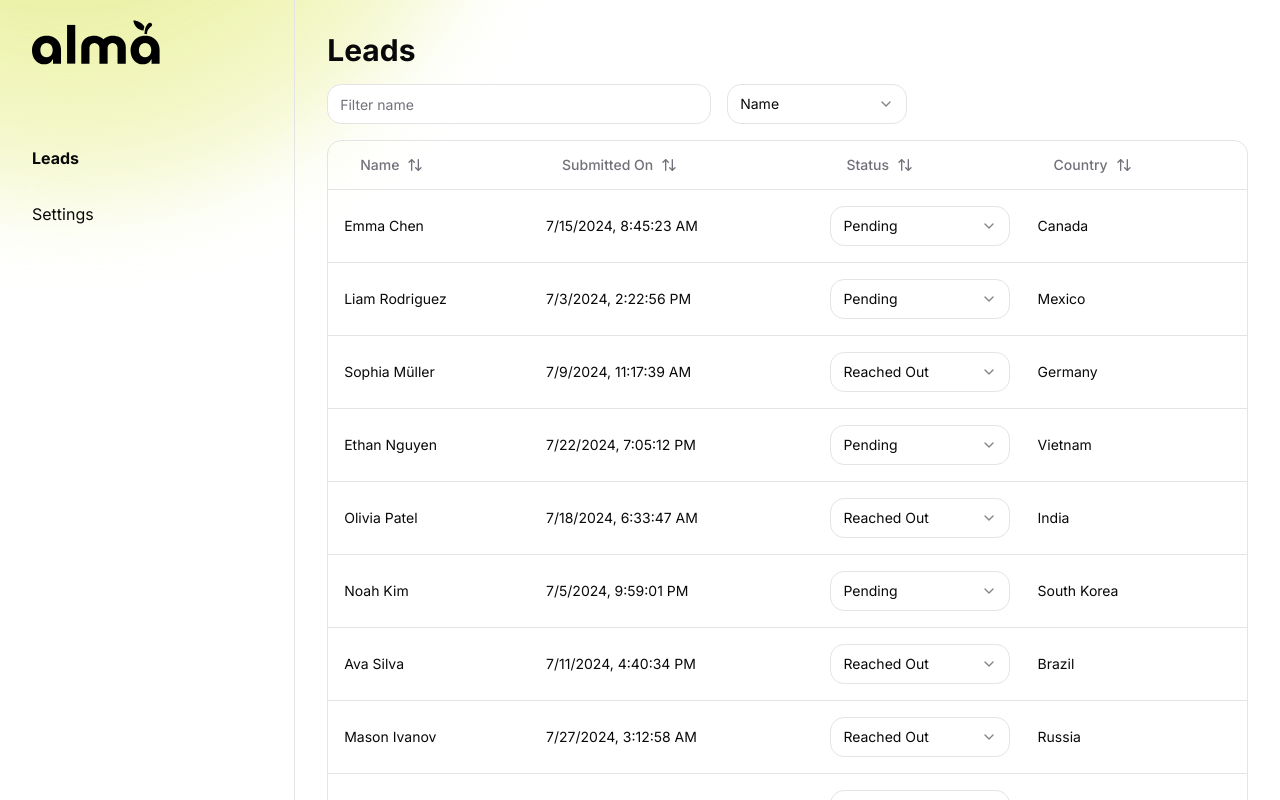
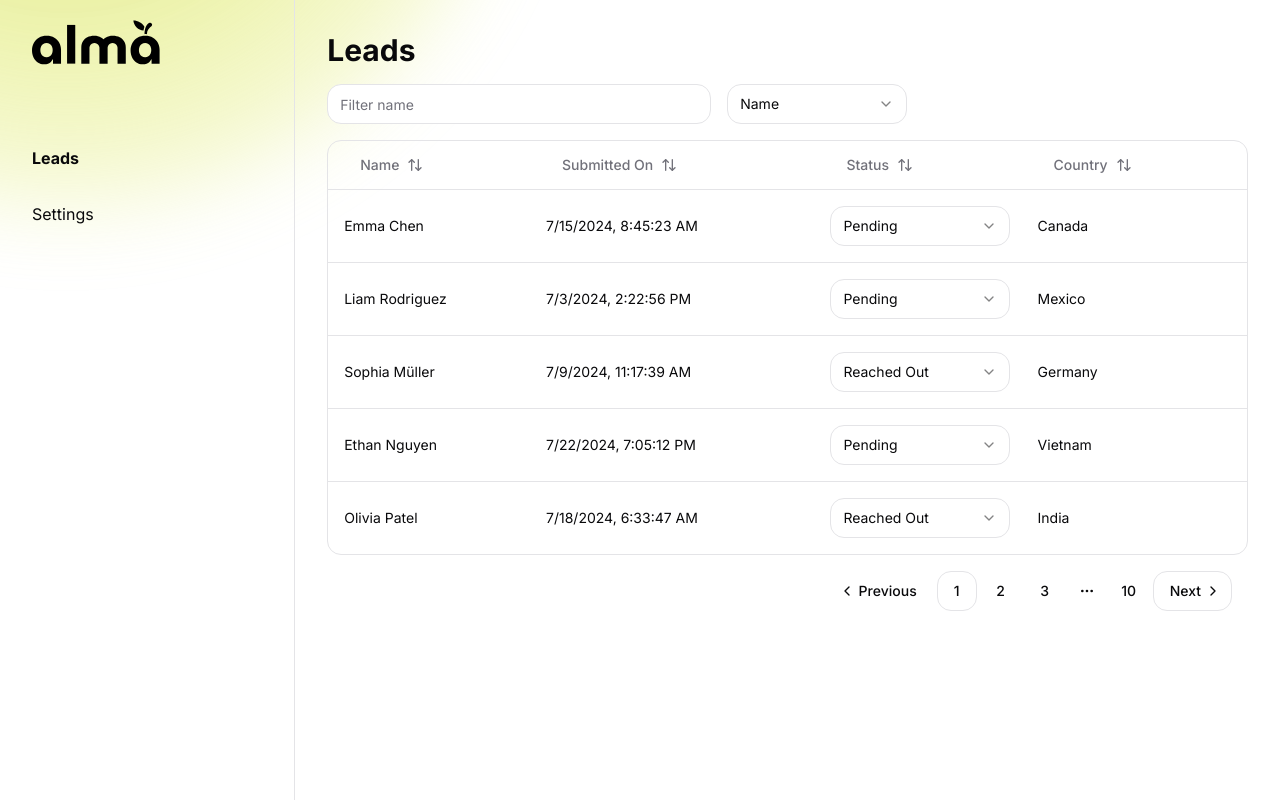
Before and after one commit to tejasvajaitly/alma, a Next.js app: page /dashboard in a window 1280 px wide. Shown: the top 800 px of the page. Built offline with nearby package versions, Linux system fonts and the light colour scheme; no server answers.

Commit message:
ui fixes

```diff
--- a/src/app/dashboard/layout.tsx
+++ b/src/app/dashboard/layout.tsx
@@ -9,7 +9,7 @@
   const pathname = usePathname();
 
   return (
-    <div className="flex flex-row h-screen">
+    <div className="flex flex-row h-full min-h-screen">
       <div className="absolute -top-[86%] -left-[30%] w-[900px] h-[900px] bg-gradient-radial from-[#c1d114] via-[#cedd26] via-[#dbe363] via-[#e4ed80]  to-transparent to-90% opacity-60 blur-2xl rounded-full -z-10"></div>
 
       <div className="flex-[0.2] flex flex-col justify-between border-r-[1px] px-8">
--- a/src/app/dashboard/page.tsx
+++ b/src/app/dashboard/page.tsx
@@ -16,7 +16,7 @@
   const [currentPage, setCurrentPage] = useState(1);
   const [totalPages, setTotalPages] = useState(1);
 
-  const limit = 10; // Items per page
+  const limit = 5; // Items per page
 
   const fetchData = async (page: number) => {
     const response = await fetch(`/api/leads?page=${page}&limit=${limit}`);
```
